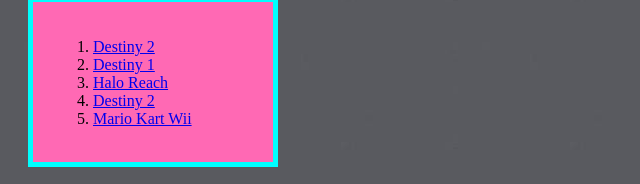
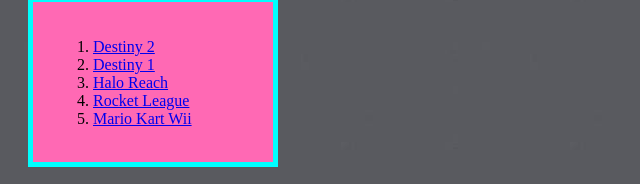
Before and after one commit to Lehtone2/myawesomewebsite, a plain HTML site: page index.html in a window 1280 px wide. Shown: the part 982-1166 px from the top of the page, 0-640 px from the left. Drawn offline with Linux system fonts and the light colour scheme.

Commit message:
Update index.html rocket league

```diff
--- a/index.html
+++ b/index.html
@@ -40,7 +40,7 @@
           <li><a href="https://www.bungie.net/7/en/destiny" target="_blank">Destiny 2</a></li>
           <li><a href="https://www.xbox.com/en-US/games/store/destiny/C2JQRC2C49B0" target="_blank">Destiny 1</a></li>
           <li><a href="https://en.wikipedia.org/wiki/Halo:_Reach" target="_blank">Halo Reach</a></li>
-          <li><a href="https://www.rocketleague.com/en" target="_blank">Destiny 2</a></li>
+          <li><a href="https://www.rocketleague.com/en" target="_blank">Rocket League</a></li>
           <li><a href="https://en.wikipedia.org/wiki/Mario_Kart_Wii" target="_blank">Mario Kart Wii</a></li>
         </ol> </p>
         </body>
```
